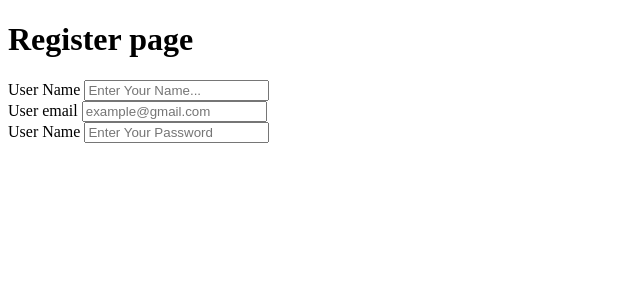
After one commit to BELALETO/my-Web-Page, a Flask app: template templates/register.html in a window 1280 px wide. The commit adds this page. Shown: the top 300 px of the page, without its empty margins (0-640 px from the left). Run offline with Flask 3, Linux system fonts and the light colour scheme; the template is opened without the code that fills it, so the values that code supplies are empty.

Commit message:
adding a register form

```diff
--- /dev/null
+++ b/templates/register.html
@@ -0,0 +1,36 @@
+<!DOCTYPE html>
+<html lang="en">
+<head>
+    <meta charset="UTF-8">
+    <meta name="viewport" content="width=device-width, initial-scale=1.0">
+    <title>register</title>
+</head>
+<body>
+
+    <div class="container">
+        <h1>Register page</h1>
+        <form action="" method="post">
+
+            <div class="userName_area">
+                <label for="userName">User Name</label>
+                <input type="text" id="userName" name="newUserName" placeholder="Enter Your Name...">
+            </div>
+
+            <div class="email_area">
+                <label for="email">User email</label>
+                <input type="email" id="email" name="newEmail" placeholder="example@gmail.com">
+            </div>
+
+            <div class="password_area">
+                <label for="Password">User Name</label>
+                <input type="password" id="Password" name="newPassword" placeholder="Enter Your Password">
+            </div>
+
+        </form>
+
+
+    </div>
+
+
+</body>
+</html>
```
Also changed, not shown: templates/login.html (+4 -4 lines).
